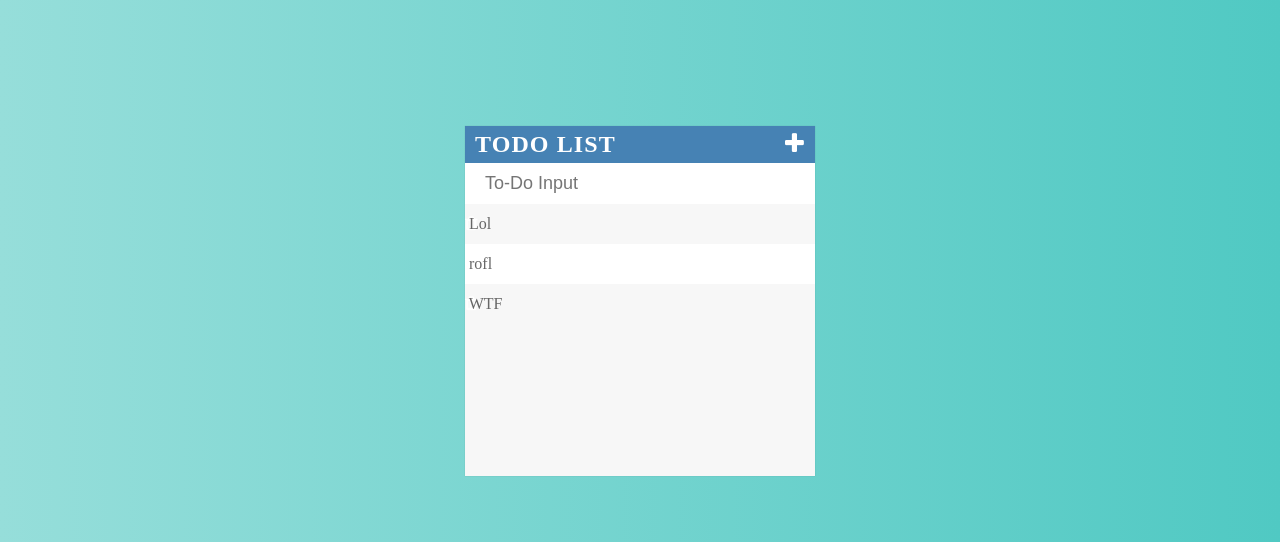
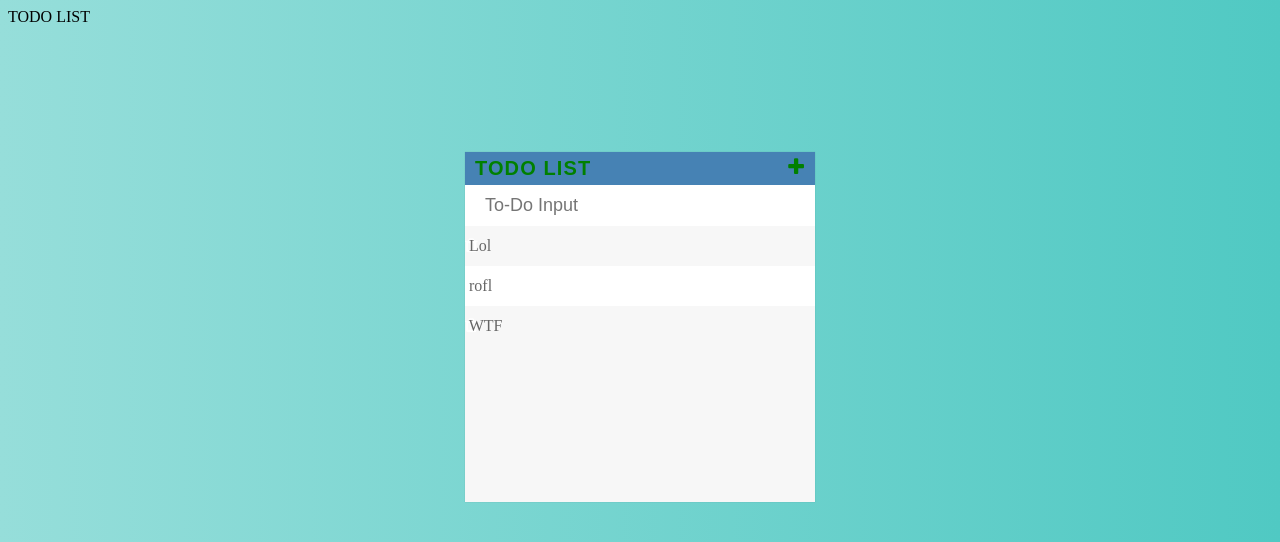
Before and after one commit to Ishaan28malik/Hacktoberfest-2024, a PHP site: page /Todo/todo.html in a window 1280 px wide. Shown: the top 542 px of the page. Run offline with PHP 8.4, Linux system fonts and the light colour scheme.

Commit message:
Enhanced UI (changed .html and .css files)

```diff
--- a/Todo/todo.html
+++ b/Todo/todo.html
@@ -7,8 +7,11 @@
 
 </head>
 <body>
+	<nav class="navbar navbar-light bg-light">
+  <span class="navbar-brand mb-0 h1">TODO LIST</span>
+</nav>
 	<div id="container">
-		<h1>ToDo List<i class="fa fa-plus"></i></h1>
+		<h1 class="h11">ToDo List<i class="fa fa-plus"></i></h1>
 		<input type="text" placeholder="To-Do Input">
 		<ul>
 			<li><span><i class="fa fa-trash"></i> </span>Lol</li>
--- a/Todo/todos.css
+++ b/Todo/todos.css
@@ -90,3 +90,8 @@ input:focus{
 	outline:none;
 	background-color::#f7f7f7;
 }
+.h11 {
+	font-size: 20px;
+	font-family: Arial;
+	color: green;
+}
```
